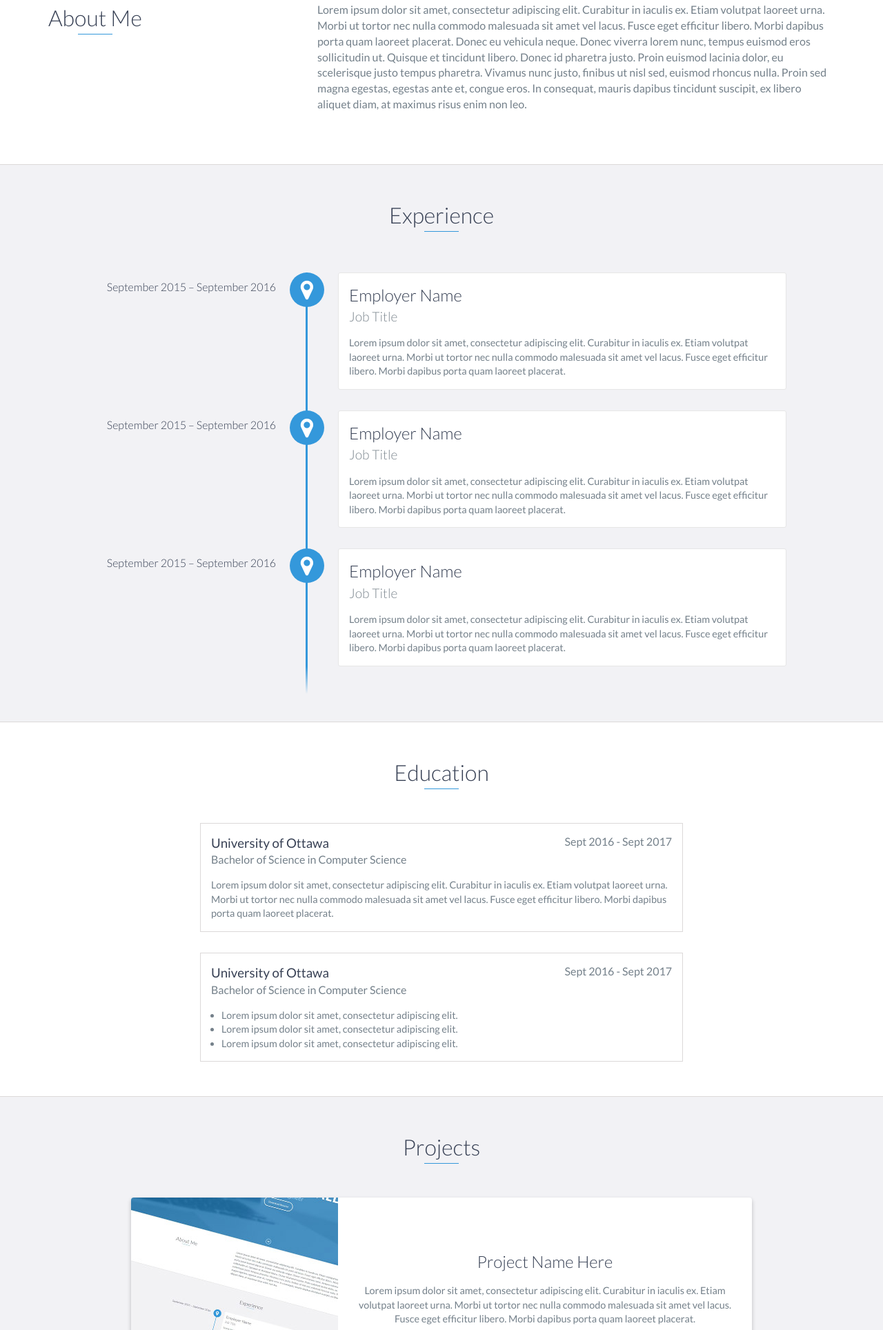
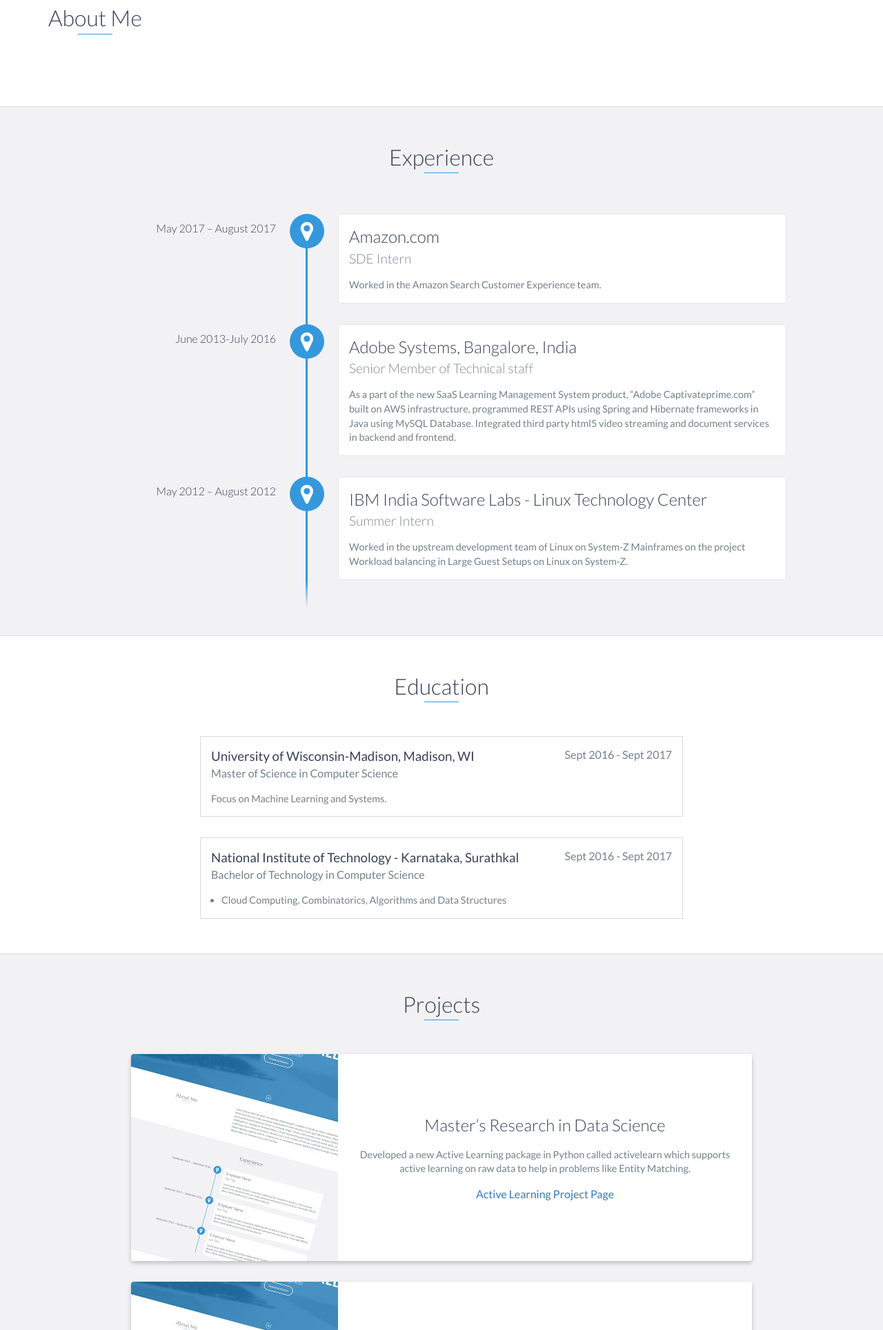
Before and after one commit to Lokananda/Lokananda.github.io, a website: page index.html in a window 1280 px wide. Shown: the part 872-2800 px from the top of the page at 69% size. Drawn offline with nearby package versions, Linux system fonts and the light colour scheme.

Commit message:
Update index.html

```diff
--- a/index.html
+++ b/index.html
@@ -73,9 +73,7 @@
                 </div>
                 <div class="col-md-8">
                     <p>
-                        Lorem ipsum dolor sit amet, consectetur adipiscing elit. Curabitur in iaculis ex. Etiam volutpat laoreet urna. Morbi ut tortor nec nulla commodo malesuada sit amet vel lacus. Fusce eget efficitur libero. Morbi dapibus porta quam laoreet placerat. Donec
-                        eu vehicula neque. Donec viverra lorem nunc, tempus euismod eros sollicitudin ut. Quisque et tincidunt libero. Donec id pharetra justo. Proin euismod lacinia dolor, eu scelerisque justo tempus pharetra. Vivamus nunc justo, finibus
-                        ut nisl sed, euismod rhoncus nulla. Proin sed magna egestas, egestas ante et, congue eros. In consequat, mauris dapibus tincidunt suscipit, ex libero aliquet diam, at maximus risus enim non leo.
+
                     </p>
                 </div>
             </div>
@@ -86,27 +84,28 @@
     <div id="experience" class="background-alt">
         <h2 class="heading">Experience</h2>
         <div id="experience-timeline">
-            <div data-date="September 2015 – September 2016">
-                <h3>Employer Name</h3>
-                <h4>Job Title</h4>
+            <div data-date="May 2017 – August 2017">
+                <h3>Amazon.com</h3>
+                <h4>SDE Intern</h4>
                 <p>
-                    Lorem ipsum dolor sit amet, consectetur adipiscing elit. Curabitur in iaculis ex. Etiam volutpat laoreet urna. Morbi ut tortor nec nulla commodo malesuada sit amet vel lacus. Fusce eget efficitur libero. Morbi dapibus porta quam laoreet placerat.
+			Worked in the Amazon Search Customer Experience team.
                 </p>
             </div>
 
-            <div data-date="September 2015 – September 2016">
-                <h3>Employer Name</h3>
-                <h4>Job Title</h4>
+            <div data-date="June 2013-July 2016">
+                <h3>Adobe Systems, Bangalore, India </h3>
+                <h4>Senior Member of Technical staff</h4>
                 <p>
-                    Lorem ipsum dolor sit amet, consectetur adipiscing elit. Curabitur in iaculis ex. Etiam volutpat laoreet urna. Morbi ut tortor nec nulla commodo malesuada sit amet vel lacus. Fusce eget efficitur libero. Morbi dapibus porta quam laoreet placerat.
-                </p>
+                    As a part of the new SaaS Learning Management System product, “Adobe Captivateprime.com” built on AWS infrastructure, programmed REST APIs using Spring and Hibernate frameworks in Java using MySQL Database.
+		    Integrated third party html5 video streaming and document services in backend and frontend.
+		</p>
             </div>
 
-            <div data-date="September 2015 – September 2016">
-                <h3>Employer Name</h3>
-                <h4>Job Title</h4>
+            <div data-date="May 2012 – August 2012">
+                <h3>IBM India Software Labs - Linux Technology Center</h3>
+                <h4>Summer Intern</h4>
                 <p>
-                    Lorem ipsum dolor sit amet, consectetur adipiscing elit. Curabitur in iaculis ex. Etiam volutpat laoreet urna. Morbi ut tortor nec nulla commodo malesuada sit amet vel lacus. Fusce eget efficitur libero. Morbi dapibus porta quam laoreet placerat.
+                   Worked in the upstream development team of Linux on System-Z Mainframes on the project Workload balancing in Large Guest Setups on Linux on System-Z.
                 </p>
             </div>
         </div>
@@ -116,28 +115,22 @@
     <div id="education">
         <h2 class="heading">Education</h2>
         <div class="education-block">
-            <h3>University of Ottawa</h3>
+            <h3>University of Wisconsin-Madison, Madison, WI</h3>
             <span class="education-date">Sept 2016 - Sept 2017</span>
-            <h4>Bachelor of Science in Computer Science</h4>
+            <h4>Master of Science in Computer Science</h4>
             <p>
-                Lorem ipsum dolor sit amet, consectetur adipiscing elit. Curabitur in iaculis ex. Etiam volutpat laoreet urna. Morbi ut tortor nec nulla commodo malesuada sit amet vel lacus. Fusce eget efficitur libero. Morbi dapibus porta quam laoreet placerat.
+                Focus on Machine Learning and Systems.
             </p>
         </div>
         <!-- End .education-block -->
 
         <div class="education-block">
-            <h3>University of Ottawa</h3>
+            <h3>National Institute of Technology - Karnataka, Surathkal</h3>
             <span class="education-date">Sept 2016 - Sept 2017</span>
-            <h4>Bachelor of Science in Computer Science</h4>
+            <h4>Bachelor of Technology in Computer Science</h4>
             <ul>
                 <li>
-                    Lorem ipsum dolor sit amet, consectetur adipiscing elit.
-                </li>
-                <li>
-                    Lorem ipsum dolor sit amet, consectetur adipiscing elit.
-                </li>
-                <li>
-                    Lorem ipsum dolor sit amet, consectetur adipiscing elit.
+                    Cloud Computing, Combinatorics, Algorithms and Data Structures
                 </li>
             </ul>
         </div>
@@ -155,11 +148,11 @@
                     </div>
                     <!-- End .project-image -->
                     <div class="project-info">
-                        <h3>Project Name Here</h3>
+                        <h3>Master’s Research in Data Science</h3>
                         <p>
-                            Lorem ipsum dolor sit amet, consectetur adipiscing elit. Curabitur in iaculis ex. Etiam volutpat laoreet urna. Morbi ut tortor nec nulla commodo malesuada sit amet vel lacus. Fusce eget efficitur libero. Morbi dapibus porta quam laoreet placerat.
-                        </p>
-                        <a href="#">View Project</a>
+				Developed a new Active Learning package in Python called activelearn which supports active learning on raw data to help in problems like Entity Matching.
+			</p>
+                        <a href="https://sites.google.com/site/anhaidgroup/projects/magellan/activelearn">Active Learning Project Page</a>
                     </div>
                     <!-- End .project-info -->
                 </div>
@@ -171,11 +164,11 @@
                     </div>
                     <!-- End .project-image -->
                     <div class="project-info">
-                        <h3>Project Name Here</h3>
+                        <h3>SMA Index in Quickstep</h3>
                         <p>
-                            Lorem ipsum dolor sit amet, consectetur adipiscing elit. Curabitur in iaculis ex. Etiam volutpat laoreet urna. Morbi ut tortor nec nulla commodo malesuada sit amet vel lacus. Fusce eget efficitur libero. Morbi dapibus porta quam laoreet placerat.
-                        </p>
-                        <a href="#">View Project</a>
+				Design and implementation of a Global Small Materialized Aggregate Index in the storage manager of Quickstep, an in-memory OLAP database and analyzing various tradeoffs of a global index vs local block-level index in block file layout of in-memory databases. Using C++.
+			</p>
+                        <a href="https://github.com/Lokananda/incubator-quickstep">Fork of Apache Quickstep</a>
                     </div>
                     <!-- End .project-info -->
                 </div>
@@ -191,29 +184,12 @@
             <li>JavaScript</li>
             <li>Python</li>
             <li>Ruby</li>
-            <li>Go</li>
             <li>Node.js</li>
             <li>AngularJs</li>
-            <li>React</li>
-            <li>Elixir</li>
+            <li>Ember</li>
             <li>Java</li>
             <li>C</li>
-            <li>C#</li>
             <li>C++</li>
-            <li>Ruby on Rails</li>
-            <li>JavaScript</li>
-            <li>Python</li>
-            <li>Ruby</li>
-            <li>Go</li>
-            <li>Node.js</li>
-            <li>AngularJs</li>
-            <li>React</li>
-            <li>Elixir</li>
-            <li>Java</li>
-            <li>C</li>
-            <li>C#</li>
-            <li>C++</li>
-            <li>Ruby on Rails</li>
         </ul>
     </div>
     <!-- End #skills -->
@@ -221,7 +197,7 @@
     <div id="contact">
         <h2>Get in Touch</h2>
         <div id="contact-form">
-            <form method="POST" action="https://formspree.io/email@email.com">
+            <form method="POST" action="https://formspree.io/lokananda77@gmail.com">
                 <input type="hidden" name="_subject" value="Contact request from personal website" />
                 <input type="email" name="_replyto" placeholder="Your email" required>
                 <textarea name="message" placeholder="Your message" required></textarea>
@@ -237,7 +213,7 @@
             <div class="row">
                 <div class="col-sm-5 copyright">
                     <p>
-                        Copyright &copy; 2017 YOUR NAME
+                        Copyright &copy; 2018 Lokananda Dhage Munisamappa
                     </p>
                 </div>
                 <div class="col-sm-2 top">
@@ -248,19 +224,13 @@
                 <div class="col-sm-5 social">
                     <ul>
                         <li>
-                            <a href="https://github.com/" target="_blank"><i class="fa fa-github" aria-hidden="true"></i></a>
-                        </li>
-                        <li>
-                            <a href="https://stackoverflow.com/" target="_blank"><i class="fa fa-stack-overflow" aria-hidden="true"></i></a>
+                            <a href="https://github.com/" target="https://github.com/Lokananda"><i class="fa fa-github" aria-hidden="true"></i></a>
                         </li>
                         <li>
                             <a href="https://www.facebook.com/" target="_blank"><i class="fa fa-facebook" aria-hidden="true"></i></a>
                         </li>
                         <li>
                             <a href="https://twitter.com/" target="_blank"><i class="fa fa-twitter" aria-hidden="true"></i></a>
-                        </li>
-                        <li>
-                            <a href="https://plus.google.com/" target="_blank"><i class="fa fa-google-plus" aria-hidden="true"></i></a>
                         </li>
                     </ul>
                 </div>
```
